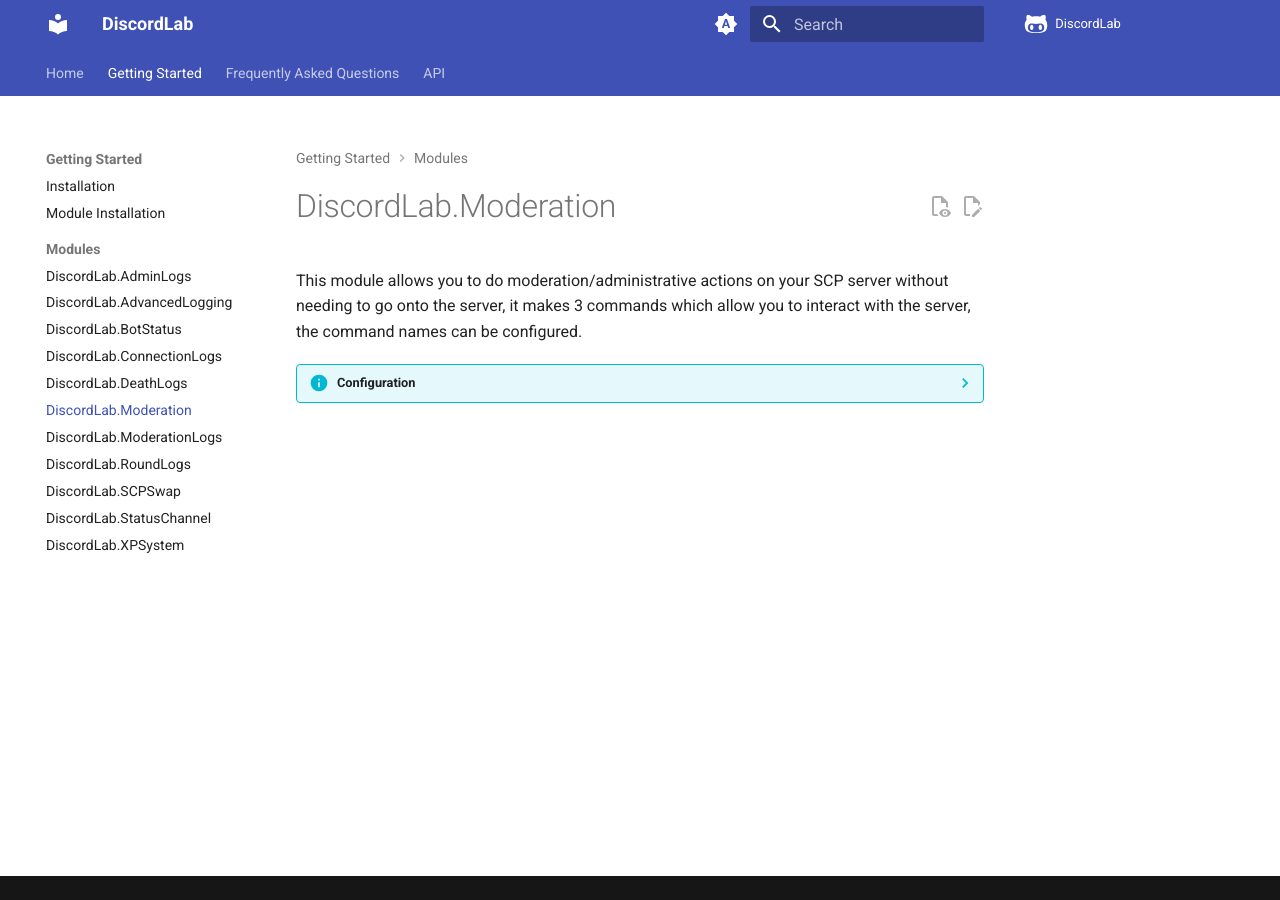
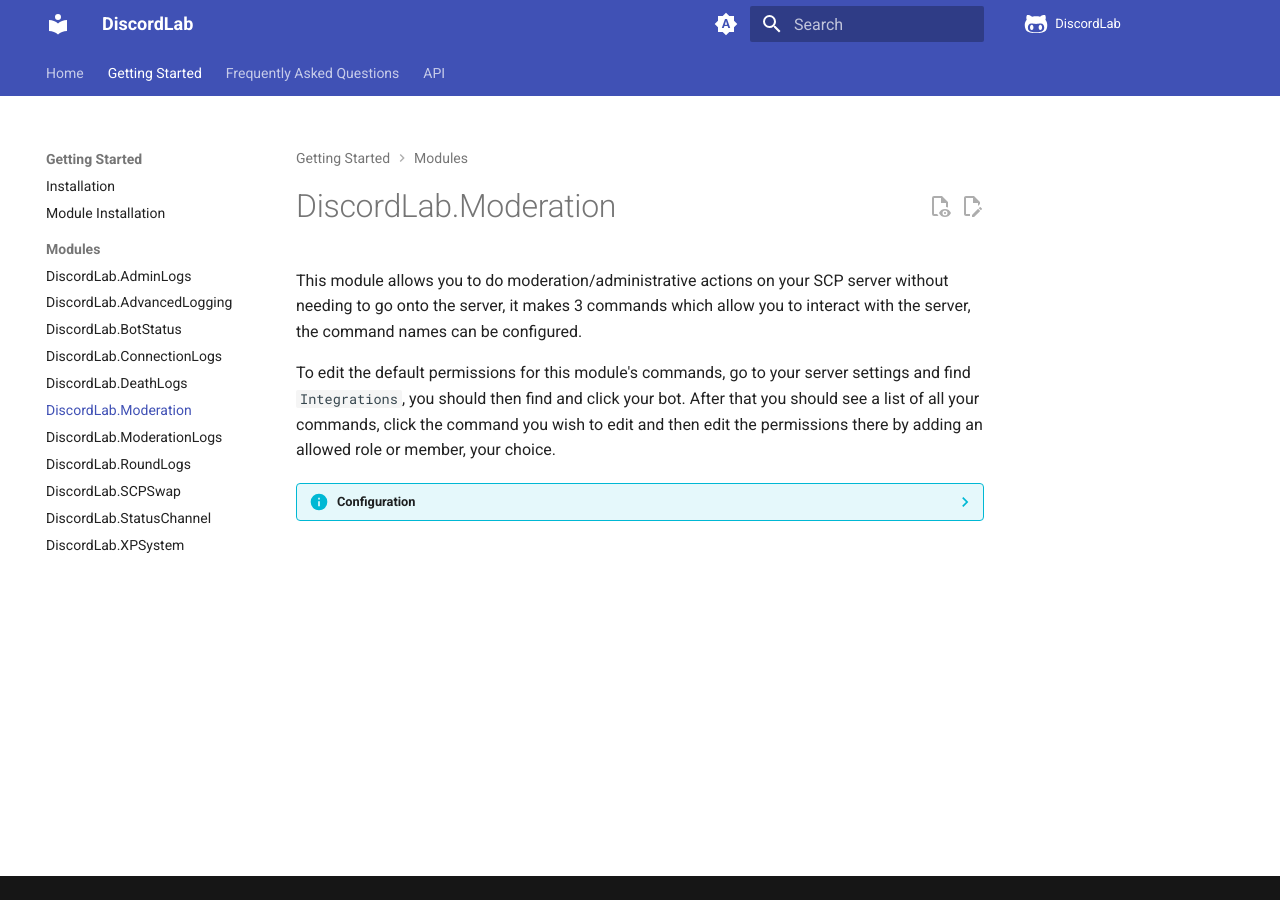
Before and after one commit to DiscordLabSCP/docs, an MkDocs documentation site: the page built from docs/getting-started/modules/m.md, in a window 1280 px wide. Built offline with MkDocs 1.6.1 and Material for MkDocs 9.7.7, drawn with Linux system fonts in a browser that asks for light colours; comment, search, counter and statistics services are not loaded.

Commit message:
feat: include information about editing default permissions

```diff
--- a/docs/getting-started/modules/m.md
+++ b/docs/getting-started/modules/m.md
@@ -1,6 +1,8 @@
 # DiscordLab.Moderation
 
 This module allows you to do moderation/administrative actions on your SCP server without needing to go onto the server, it makes 3 commands which allow you to interact with the server, the command names can be configured.
+
+To edit the default permissions for this module's commands, go to your server settings and find `Integrations`, you should then find and click your bot. After that you should see a list of all your commands, click the command you wish to edit and then edit the permissions there by adding an allowed role or member, your choice.
 
 ??? info "Configuration"
 
```
